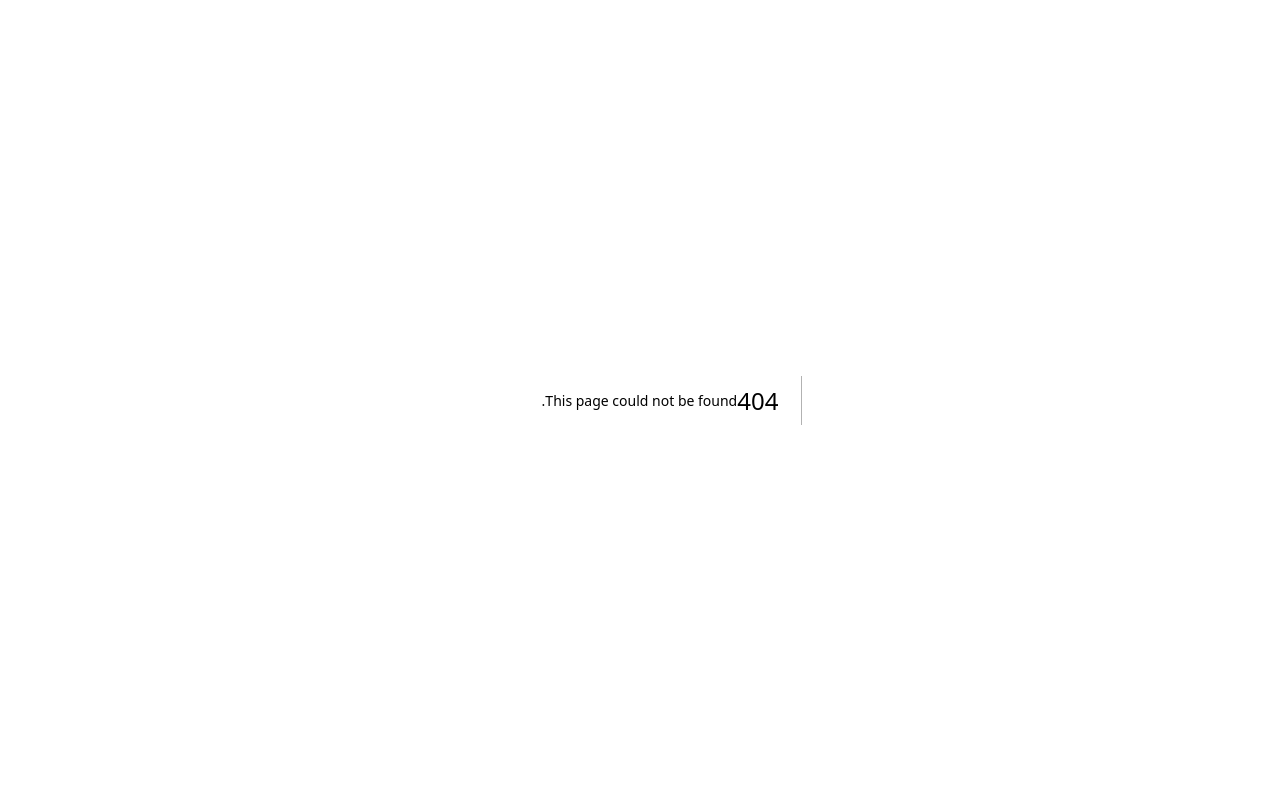
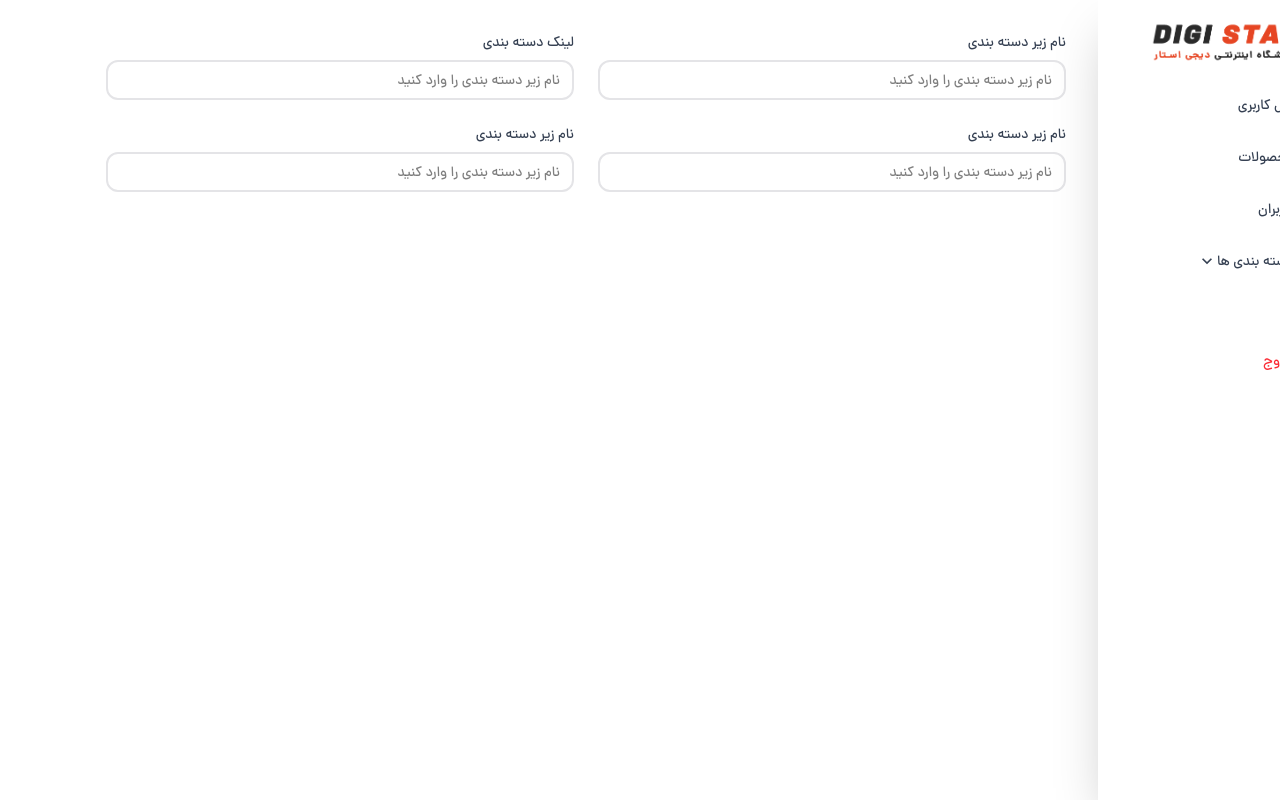
Before and after one commit to aminghoreishi/DigiMarket, a Next.js app: page /admin/categories/subCategories/createSub in a window 1280 px wide. Before the commit this address had no page. Built offline with nearby package versions, Linux system fonts and the light colour scheme.

Commit message:
feat: add create subcategory page and API for deleting products
- Implemented a new page for creating subcategories with form inputs for name and link.
- Added API route to handle DELETE requests for products, including error handling and response messages.

```diff
--- /dev/null
+++ b/src/app/(Admin-Panel)/admin/categories/subCategories/createSub/page.tsx
@@ -0,0 +1,44 @@
+function page() {
+  return (
+    <div className="font-danaMed">
+      <form>
+        <div className="grid grid-cols-2 gap-6">
+          <div>
+            <label className="block text-sm font-medium text-gray-700">نام زیر دسته بندی</label>
+            <input
+              className="border-2 w-full outline-0 transition-all focus:ring-2 focus:ring-blue-500 rounded-xl mt-2 border-zinc-200 px-3 py-2 text-sm"
+              type="text"
+              placeholder="نام زیر دسته بندی را وارد کنید"
+            />
+          </div>
+          <div>
+            <label className="block text-sm font-medium text-gray-700">لینک  دسته بندی</label>
+            <input
+              className="border-2 w-full outline-0 transition-all focus:ring-2 focus:ring-blue-500 rounded-xl mt-2 border-zinc-200 px-3 py-2 text-sm"
+              type="text"
+              placeholder="نام زیر دسته بندی را وارد کنید"
+            />
+          </div>
+          <div>
+            <label className="block text-sm font-medium text-gray-700">نام زیر دسته بندی</label>
+            <input
+              className="border-2 w-full outline-0 transition-all focus:ring-2 focus:ring-blue-500 rounded-xl mt-2 border-zinc-200 px-3 py-2 text-sm"
+              type="text"
+              placeholder="نام زیر دسته بندی را وارد کنید"
+            />
+          </div>
+          <div>
+            <label className="block text-sm font-medium text-gray-700">نام زیر دسته بندی</label>
+            <input
+              className="border-2 w-full outline-0 transition-all focus:ring-2 focus:ring-blue-500 rounded-xl mt-2 border-zinc-200 px-3 py-2 text-sm"
+              type="text"
+              placeholder="نام زیر دسته بندی را وارد کنید"
+            />
+          </div>
+        </div>
+      </form>
+    </div>
+  );
+}
+
+export default page;
--- a/src/app/(Admin-Panel)/admin/categories/subCategories/page.tsx
+++ b/src/app/(Admin-Panel)/admin/categories/subCategories/page.tsx
@@ -1,6 +1,7 @@
 import TopBar from "@/components/module/p-admin/TopBar/TopBar";
 import subCategoryModel from "@/models/subCategory";
 import SubCategoryTable from "@/components/template/p-admin/category/subCategory/subCategoryTable";
+import Link from "next/link";
 async function page() {
   const subCat = await subCategoryModel.find({}).populate("category").lean();
 
@@ -10,6 +11,14 @@ async function page() {
     <div>
       <TopBar title="زیر دسته بندی ها" />
 
+      <div className="mt-4 flex justify-end">
+        <Link href="/admin/categories/subCategories/createSub">
+          <button className="px-4 py-2 bg-blue-500 transition-all cursor-pointer hover:bg-blue-600 text-white rounded-md mt-4 font-danaMed text-xs">
+            ایجاد زیر دسته بندی
+          </button>
+        </Link>
+      </div>
+
       <div>
         <SubCategoryTable data={JSON.parse(JSON.stringify(subCat))} />
       </div>
--- /dev/null
+++ b/src/app/api/product/[id]/route.ts
@@ -0,0 +1,21 @@
+import productModel from "@/models/product";
+import { NextRequest, NextResponse } from "next/server";
+
+export async function DELETE(
+  request: NextRequest,
+  { params }: { params: { id: string } }
+) {
+  try {
+    const id = params.id;
+    const product = await productModel.findByIdAndDelete(id);
+    if (!product) {
+      return NextResponse.json({ message: "محصول یافت نشد" }, { status: 404 });
+    }
+    return NextResponse.json(
+      { message: "محصول با موفقیت حذف شد" },
+      { status: 200 }
+    );
+  } catch (error) {
+    return NextResponse.json({ message: "خطا در حذف محصول" }, { status: 500 });
+  }
+}
--- a/src/app/api/product/route.ts
+++ b/src/app/api/product/route.ts
@@ -88,6 +88,28 @@ export async function POST(req: NextRequest) {
       { status: 201 }
     );
   } catch (error) {
-    return NextResponse.json({ messge: error.message });
+    if (error instanceof Error) {
+      return NextResponse.json({ message: error.message }, { status: 500 });
+    }
+    return NextResponse.json(
+      { message: "An unknown error occurred" },
+      { status: 500 }
+    );
   }
 }
+
+export async function GET() {
+  try {
+    await db();
+    const products = await productModel.find({}).lean();
+    return NextResponse.json(products, { status: 200 });
+  } catch (error) {
+    if (error instanceof Error) {
+      return NextResponse.json({ message: error.message }, { status: 500 });
+    }
+    return NextResponse.json(
+      { message: "An unknown error occurred" },
+      { status: 500 }
+    );
+  }
+}
--- a/src/components/template/p-admin/product/Table.tsx
+++ b/src/components/template/p-admin/product/Table.tsx
@@ -1,6 +1,46 @@
+"use client";
 import Image from "next/image";
+import { useState } from "react";
+import Swal from "sweetalert2";
 
 function Table({ products }) {
+  const [proSatate, setProSatate] = useState([...products]);
+  const removeProduct = async (id: string) => {
+    Swal.fire({
+      title: "آیا از حذف این محصول مطمئن هستید؟",
+      text: "این عملیات قابل بازگشت نیست!",
+      icon: "warning",
+      showCancelButton: true,
+      confirmButtonColor: "#d33",
+      cancelButtonColor: "#3085d6",
+      confirmButtonText: "بله، حذف کن!",
+      cancelButtonText: "لغو",
+    }).then(async (result) => {
+      if (result.isConfirmed) {
+        try {
+          const response = await fetch(`/api/product/${id}`, {
+            method: "DELETE",
+          });
+          if (response.ok) {
+            try {
+              const res = await fetch("/api/product");
+              if (res.ok) {
+                const data = await res.json();
+                setProSatate(data);
+              }
+            } catch (error) {
+              console.error("Error fetching products:", error);
+            }
+
+            Swal.fire("محصول با موفقیت حذف شد!", "", "success");
+          }
+        } catch (error) {
+          console.error("Error deleting product:", error);
+        }
+      }
+    });
+  };
+
   return (
     <div className="mt-5">
       <div className="relative overflow-x-auto shadow-md sm:rounded-lg">
@@ -25,10 +65,13 @@ function Table({ products }) {
               <th scope="col" className="px-6 py-3">
                 رنگ
               </th>
+              <th scope="col" className="px-6 py-3">
+                عملیات
+              </th>
             </tr>
           </thead>
           <tbody>
-            {products.map((pro) => (
+            {proSatate.map((pro) => (
               <tr className="odd:bg-white font-danaMed even:bg-gray-50 border-b border-gray-200">
                 <th
                   scope="row"
@@ -51,6 +94,19 @@ function Table({ products }) {
                     ))}
                   </div>
                 </td>
+                <td className="px-6 py-4">
+                  <div className="flex items-center gap-3">
+                    <button className="text-blue-600 hover:underline">
+                      ویرایش
+                    </button>
+                    <button
+                      className="text-red-600 hover:underline mr-2"
+                      onClick={() => removeProduct(pro._id)}
+                    >
+                      حذف
+                    </button>
+                  </div>
+                </td>
               </tr>
             ))}
           </tbody>
```
Also changed, not shown: public/uploads/category/1762882795865lap.webp (added).
